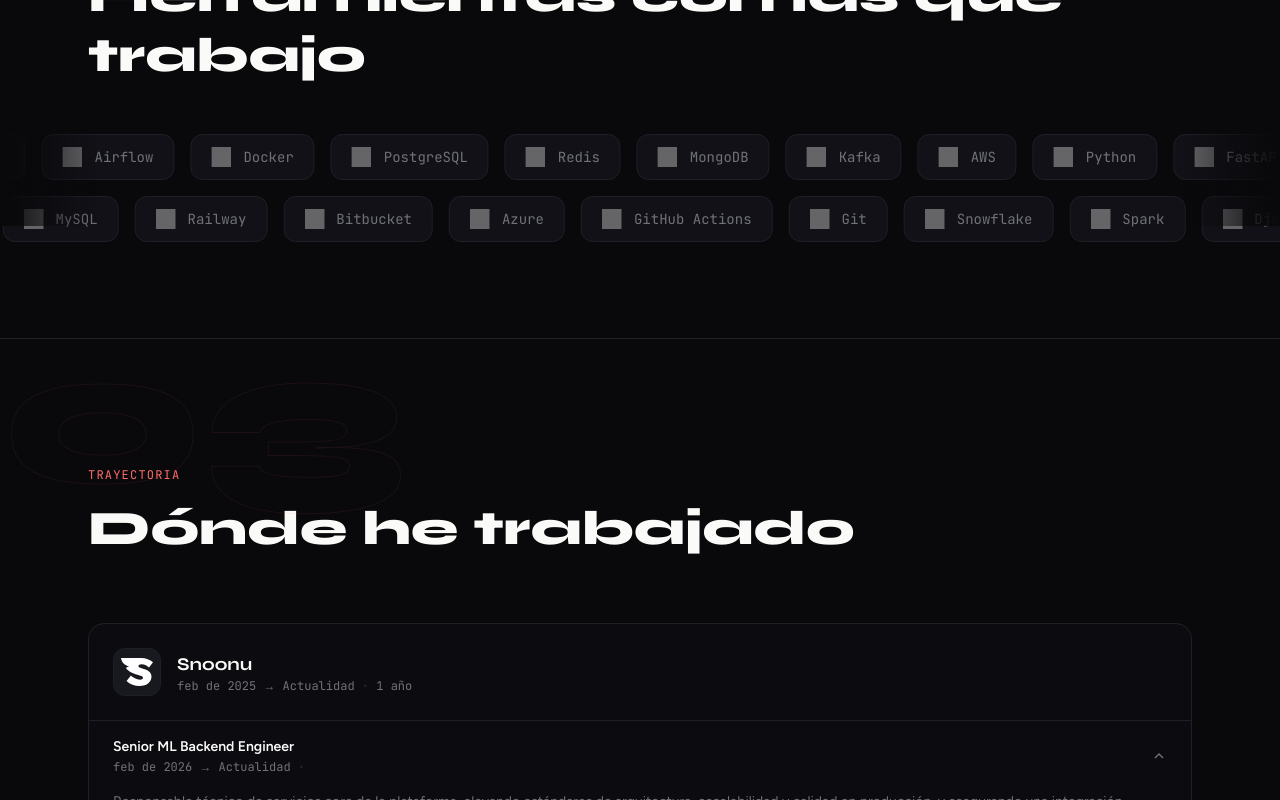
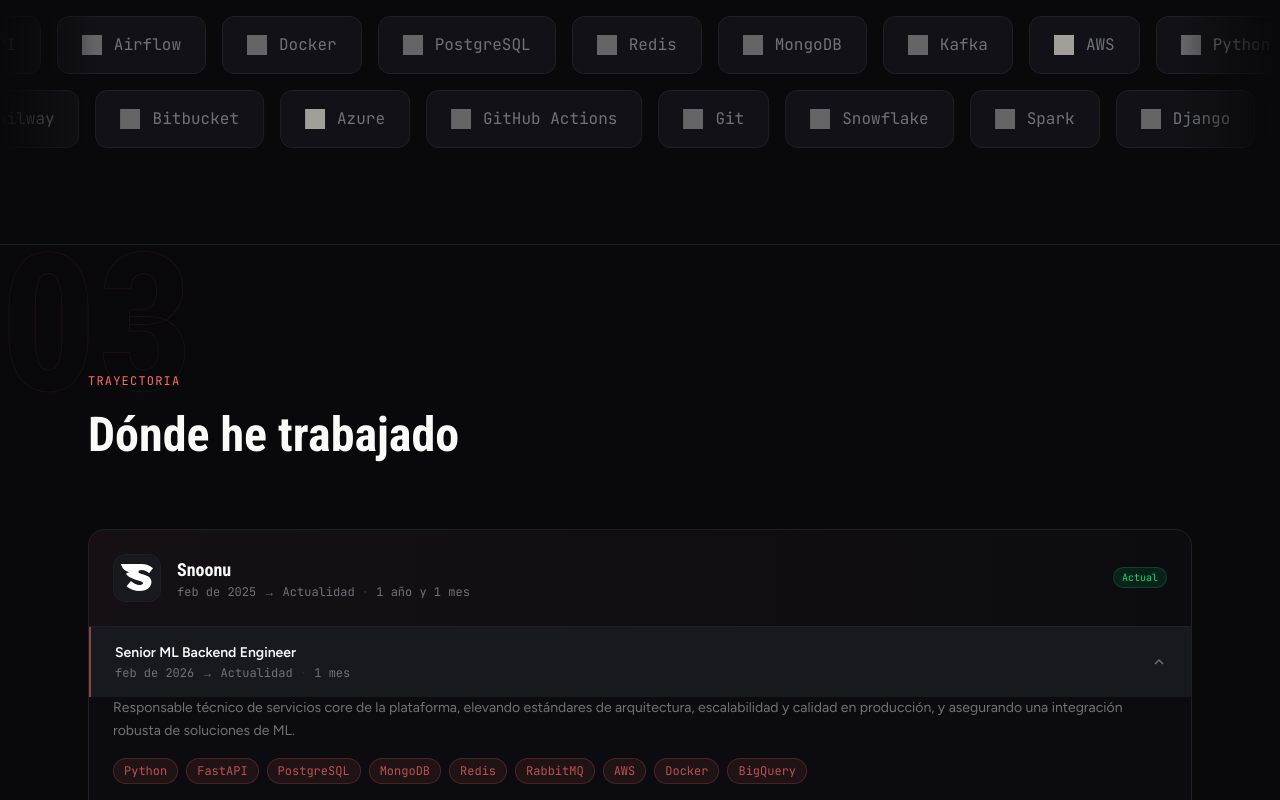
Before and after one commit to juandaherrera/personal-web-v2, a Next.js app: page / in a window 1280 px wide. Shown: the part 1600-2400 px from the top of the page. Built offline with nearby package versions, Linux system fonts and the light colour scheme; grey boxes are pictures that could not be loaded.

Commit message:
Experience improvements

```diff
--- a/package.json
+++ b/package.json
@@ -12,7 +12,8 @@
     "framer-motion": "^12.34.2",
     "next": "16.1.6",
     "react": "19.2.3",
-    "react-dom": "19.2.3"
+    "react-dom": "19.2.3",
+    "react-fast-marquee": "^1.6.5"
   },
   "devDependencies": {
     "@tailwindcss/postcss": "^4",
--- a/src/app/layout.tsx
+++ b/src/app/layout.tsx
@@ -1,12 +1,12 @@
 import type { Metadata } from "next";
-import { Syne, Figtree, JetBrains_Mono } from "next/font/google";
+import { Roboto_Condensed, Figtree, JetBrains_Mono } from "next/font/google";
 import "./globals.css";
 import { LanguageProvider } from "@/context/LanguageContext";
 
-const syne = Syne({
+const robotoCondensed = Roboto_Condensed({
   variable: "--font-syne-var",
   subsets: ["latin"],
-  weight: ["400", "600", "700", "800"],
+  weight: ["300", "400", "700"],
 });
 
 const figtree = Figtree({
@@ -39,7 +39,7 @@
   children: React.ReactNode;
 }>) {
   return (
-    <html lang="es" className={`${syne.variable} ${figtree.variable} ${jetbrains.variable}`}>
+    <html lang="es" className={`${robotoCondensed.variable} ${figtree.variable} ${jetbrains.variable}`}>
       <body>
         <LanguageProvider>{children}</LanguageProvider>
       </body>
--- a/src/components/Experience.tsx
+++ b/src/components/Experience.tsx
@@ -20,7 +20,8 @@
   const end = endStr ? new Date(endStr + "T00:00:00") : new Date();
   const months =
     (end.getFullYear() - start.getFullYear()) * 12 +
-    (end.getMonth() - start.getMonth());
+    (end.getMonth() - start.getMonth()) +
+    1; // count start and end month inclusive (LinkedIn style)
   const years = Math.floor(months / 12);
   const rem = months % 12;
   const parts: string[] = [];
@@ -71,15 +72,15 @@
                 initial={{ opacity: 0, y: 24 }}
                 animate={inView ? { opacity: 1, y: 0 } : {}}
                 transition={{ duration: 0.5, delay: ci * 0.1 }}
-                className="border border-[#1f1f28] rounded-2xl overflow-hidden bg-[#111117]/50 hover:border-[#2a2a36] transition-colors"
+                className="border border-[#1f1f28] rounded-2xl overflow-hidden bg-[#111117]/50 hover:border-[#FF6B6B]/25 hover:shadow-[0_0_40px_-10px_rgba(255,107,107,0.12)] transition-all duration-300"
               >
                 {/* Company header */}
-                <div className="flex items-center gap-4 p-6 border-b border-[#1f1f28]">
+                <div className="flex items-center gap-4 p-6 border-b border-[#1f1f28] bg-gradient-to-r from-[#FF6B6B]/[0.04] to-transparent">
                   <a
                     href={company.url}
                     target="_blank"
                     rel="noopener noreferrer"
-                    className="flex-shrink-0 w-12 h-12 rounded-xl bg-[#18181f] border border-[#1f1f28] flex items-center justify-center overflow-hidden"
+                    className="flex-shrink-0 w-12 h-12 rounded-xl bg-[#18181f] border border-[#1f1f28] flex items-center justify-center overflow-hidden hover:border-[#FF6B6B]/30 transition-colors"
                   >
                     <Image
                       src={company.logo}
@@ -100,6 +101,11 @@
                       {getDuration(companyStart, companyEnd, isEn)}
                     </p>
                   </div>
+                  {!companyEnd && (
+                    <span className="ml-auto font-mono text-[10px] px-2 py-0.5 rounded-full bg-green-400/10 border border-green-400/20 text-green-400 whitespace-nowrap">
+                      {isEn ? "Current" : "Actual"}
+                    </span>
+                  )}
                 </div>
 
                 {/* Jobs */}
@@ -111,7 +117,11 @@
                       <div key={key}>
                         <button
                           onClick={() => setExpanded(isOpen ? null : key)}
-                          className="w-full flex items-center justify-between px-6 py-4 text-left hover:bg-[#18181f] transition-colors"
+                          className={`w-full flex items-center justify-between px-6 py-4 text-left transition-colors border-l-2 ${
+                            isOpen
+                              ? "bg-[#18181f] border-l-[#FF6B6B]/50"
+                              : "hover:bg-[#18181f] border-l-transparent"
+                          }`}
                         >
                           <div>
                             <p className="font-figtree font-semibold text-[#fafaf9] text-sm">
@@ -167,7 +177,7 @@
                                     {job.technologies.map((tech) => (
                                       <span
                                         key={tech}
-                                        className="font-mono text-xs px-2.5 py-1 rounded-full bg-[#18181f] border border-[#2a2a36] text-[#71717a]"
+                                        className="font-mono text-xs px-2.5 py-1 rounded-full bg-[#FF6B6B]/8 border border-[#FF6B6B]/20 text-[#FF6B6B]/70 hover:bg-[#FF6B6B]/15 hover:border-[#FF6B6B]/50 hover:text-[#FF6B6B] transition-all duration-200 cursor-default select-none"
                                       >
                                         {tech}
                                       </span>
--- a/src/components/Header.tsx
+++ b/src/components/Header.tsx
@@ -47,7 +47,7 @@
     >
       <div className="section-container h-16 flex items-center justify-between">
         {/* Logo */}
-        <Link href="/" className="group flex items-center gap-1">
+        <Link href="/" className="group flex items-center">
           <span
             className="font-syne font-extrabold text-xl tracking-tight text-[#fafaf9] group-hover:text-[#FF6B6B] transition-colors"
           >
--- a/src/components/Hero.tsx
+++ b/src/components/Hero.tsx
@@ -118,7 +118,7 @@
                   alt={personalInfo.currentCompany}
                   width={80}
                   height={20}
-                  className="h-5 w-auto brightness-0 invert"
+                  className="h-5 w-auto brightness-0 invert transition-transform duration-200 hover:scale-110"
                 />
               </a>
             </motion.div>
@@ -161,14 +161,6 @@
                   <path d="M12 5v14M5 12l7 7 7-7" />
                 </svg>
               </a>
-              <a
-                href={personalInfo.github}
-                target="_blank"
-                rel="noopener noreferrer"
-                className="inline-flex items-center gap-2 border border-[#1f1f28] text-[#71717a] font-figtree text-sm px-6 py-3 rounded-full hover:border-[#FF6B6B] hover:text-[#FF6B6B] transition-all"
-              >
-                GitHub
-              </a>
             </motion.div>
           </motion.div>
 
@@ -185,12 +177,12 @@
               <div className="absolute inset-0 rounded-full border border-[#FF6B6B]/10 scale-125" />
               {/* Accent corner */}
               <div className="absolute -bottom-4 -right-4 w-24 h-24 bg-[#FF6B6B]/10 rounded-2xl blur-xl" />
-              <div className="relative w-64 h-64 md:w-80 md:h-80 rounded-full overflow-hidden border-2 border-[#1f1f28]" style={{ position: "relative" }}>
+              <div className="relative w-64 h-64 md:w-80 md:h-80 lg:w-96 lg:h-96 rounded-full overflow-hidden border-2 border-[#1f1f28]" style={{ position: "relative" }}>
                 <Image
                   src={personalInfo.photo}
                   alt="Juan David Herrera"
                   fill
-                  sizes="(max-width: 768px) 256px, 320px"
+                  sizes="(max-width: 768px) 256px, (max-width: 1024px) 320px, 384px"
                   className="object-cover object-top"
                   priority
                 />
--- a/src/components/TechStack.tsx
+++ b/src/components/TechStack.tsx
@@ -3,27 +3,30 @@
 import { useLanguage } from "@/context/LanguageContext";
 import { technologies } from "@/data/content";
 import { motion, useInView } from "framer-motion";
+import Marquee from "react-fast-marquee";
 import { useRef } from "react";
 
-function TechItem({ name, icon, url }: { name: string; icon: string; url: string }) {
+function TechItem({ name, icon, iconUrl, url }: { name: string; icon: string; iconUrl?: string; url: string }) {
   return (
     <a
       href={url === "/" ? "#" : url}
       target={url !== "/" ? "_blank" : undefined}
       rel="noopener noreferrer"
-      className="flex-shrink-0 flex items-center gap-3 px-5 py-3 rounded-xl border border-[#1f1f28] bg-[#111117] hover:border-[#FF6B6B]/50 hover:bg-[#FF6B6B]/5 transition-all group cursor-pointer"
+      className="flex-shrink-0 flex items-center gap-3 px-6 py-4 rounded-xl border border-[#1f1f28] bg-[#111117] hover:border-[#FF6B6B]/50 hover:bg-[#FF6B6B]/5 transition-all group cursor-pointer"
     >
       <img
-        src={`https://cdn.simpleicons.org/${icon}/ff4d2e`}
+        src={iconUrl ?? `https://cdn.simpleicons.org/${icon}/ff4d2e`}
         alt={name}
         width={20}
         height={20}
-        className="w-5 h-5 opacity-60 group-hover:opacity-100 transition-opacity"
+        className={`w-5 h-5 opacity-60 group-hover:opacity-100 transition-opacity ${
+          iconUrl ? "brightness-0 invert sepia saturate-[3] hue-rotate-[320deg]" : ""
+        }`}
         onError={(e) => {
           (e.target as HTMLImageElement).style.display = "none";
         }}
       />
-      <span className="font-mono text-sm text-[#71717a] group-hover:text-[#fafaf9] transition-colors whitespace-nowrap">
+      <span className="font-mono text-base text-[#71717a] group-hover:text-[#fafaf9] transition-colors whitespace-nowrap">
         {name}
       </span>
     </a>
@@ -61,28 +64,24 @@
       </div>
 
       {/* Marquee rows */}
-      <div className="relative space-y-4">
-        {/* Fades on sides */}
-        <div className="absolute left-0 top-0 bottom-0 w-24 bg-gradient-to-r from-[#09090b] to-transparent z-10 pointer-events-none" />
-        <div className="absolute right-0 top-0 bottom-0 w-24 bg-gradient-to-l from-[#09090b] to-transparent z-10 pointer-events-none" />
-
+      <div className="space-y-4">
         {/* Row 1 — left */}
-        <div className="flex overflow-hidden">
-          <div className="flex gap-4 animate-marquee">
-            {[...row1, ...row1].map((tech, i) => (
-              <TechItem key={`r1-${i}`} {...tech} />
-            ))}
-          </div>
-        </div>
+        <Marquee speed={40} gradient gradientColor="#09090b" gradientWidth={96} pauseOnHover>
+          {row1.map((tech, i) => (
+            <div key={i} className="px-2">
+              <TechItem {...tech} />
+            </div>
+          ))}
+        </Marquee>
 
         {/* Row 2 — right */}
-        <div className="flex overflow-hidden">
-          <div className="flex gap-4 animate-marquee-reverse">
-            {[...row2, ...row2].map((tech, i) => (
-              <TechItem key={`r2-${i}`} {...tech} />
-            ))}
-          </div>
-        </div>
+        <Marquee speed={40} direction="right" gradient gradientColor="#09090b" gradientWidth={96} pauseOnHover>
+          {row2.map((tech, i) => (
+            <div key={i} className="px-2">
+              <TechItem {...tech} />
+            </div>
+          ))}
+        </Marquee>
       </div>
     </section>
   );
--- a/src/data/content.ts
+++ b/src/data/content.ts
@@ -32,8 +32,8 @@
   { name: "Redis", icon: "redis", url: "https://redis.io/" },
   { name: "MongoDB", icon: "mongodb", url: "https://www.mongodb.com/" },
   { name: "Kafka", icon: "apachekafka", url: "https://kafka.apache.org/" },
-  { name: "AWS", icon: "amazonwebservices", url: "https://aws.amazon.com/" },
-  { name: "Azure", icon: "microsoftazure", url: "https://azure.microsoft.com/" },
+  { name: "AWS", icon: "amazonwebservices", iconUrl: "https://cdn.jsdelivr.net/gh/devicons/devicon@latest/icons/amazonwebservices/amazonwebservices-plain.svg", url: "https://aws.amazon.com/" },
+  { name: "Azure", icon: "microsoftazure", iconUrl: "https://cdn.jsdelivr.net/gh/devicons/devicon@latest/icons/azure/azure-plain.svg", url: "https://azure.microsoft.com/" },
   { name: "GitHub Actions", icon: "githubactions", url: "https://github.com/features/actions" },
   { name: "Git", icon: "git", url: "https://git-scm.com/" },
   { name: "Snowflake", icon: "snowflake", url: "https://www.snowflake.com/" },
```
Also changed, not shown: 1 other file (tests, documents, lock files or other folders).
